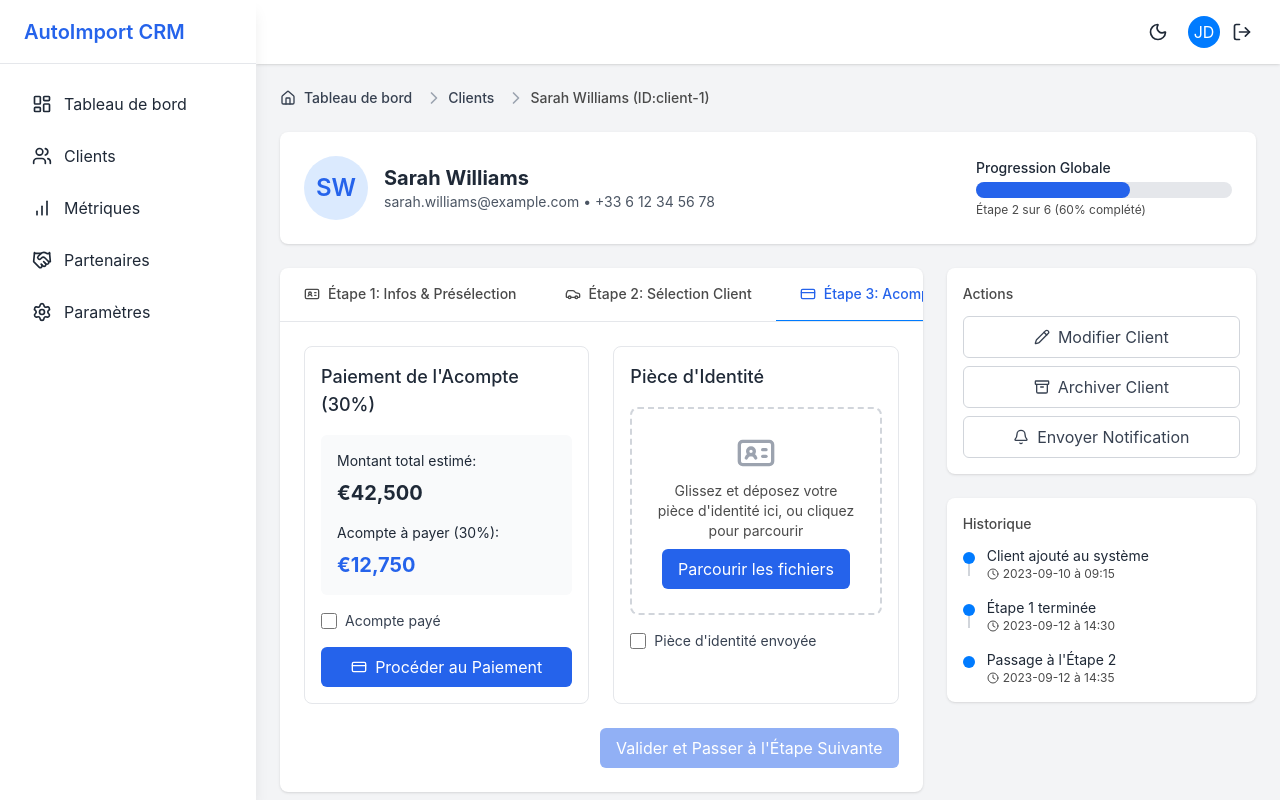
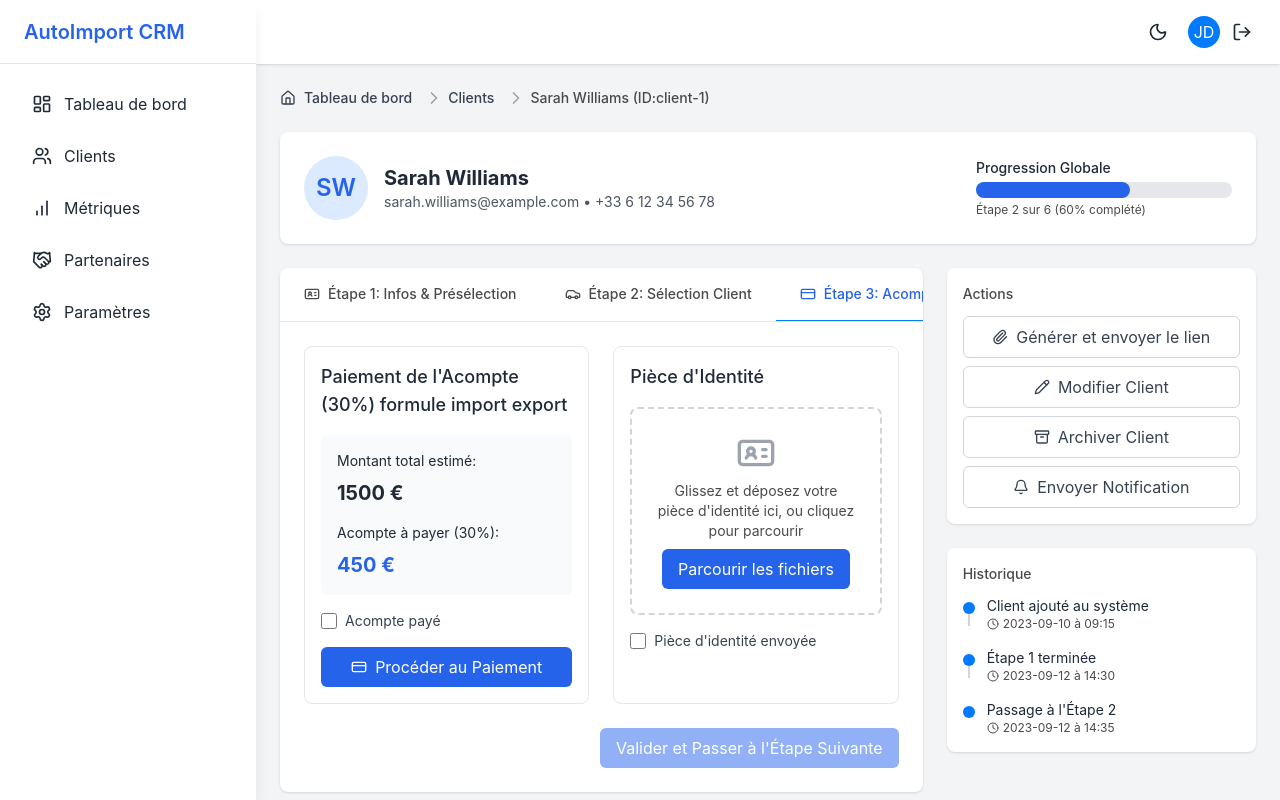
Before and after one commit to BryanParisot/CRM_TRUST_FRONT, a React app: page /client/client-1 in a window 1280 px wide. Both pictures are taken after a click on the button "Étape 3: Acompte & Pièce ID". Built offline with nearby package versions, Linux system fonts and the light colour scheme; the HTML template or start-up script is replaced by a standard one.

Commit message:
fix(clientDetail): clarification of static information

```diff
--- a/src/components/ClientInfoTab.tsx
+++ b/src/components/ClientInfoTab.tsx
@@ -21,6 +21,7 @@ interface ClientData {
   budget: string;
   description: string;
   timeline: TimelineEvent[];
+  deliveryOption?: string; // Nouveau champ pour l'option de livraison
 }
 
 interface Vehicle {
@@ -49,6 +50,7 @@ const ClientInfoTab: React.FC<ClientInfoTabProps> = ({ clientData, vehicleOption
         { label: 'Véhicule', value: clientData.vehicle },
         { label: 'Couleur du Véhicule', value: clientData.vehicleColor },
         { label: 'KM Max', value: clientData.maxKm },
+        { label: 'Option de livraison', value: clientData.deliveryOption || 'Non spécifié' }, // Nouveau champ
       ].map(item => (
         <div key={item.label}>
           <h3 className="text-sm font-medium text-gray-500 dark:text-gray-400 mb-1">
--- a/src/components/DepositAndIdTab.tsx
+++ b/src/components/DepositAndIdTab.tsx
@@ -17,14 +17,14 @@ const DepositAndIdTab: React.FC<DepositAndIdTabProps> = ({
   <div className="space-y-6">
     <div className="grid grid-cols-1 md:grid-cols-2 gap-6">
       <div className="border rounded-lg p-4 border-gray-200 dark:border-gray-700">
-        <h3 className="text-lg font-medium mb-4">Paiement de l'Acompte (30%)</h3>
+        <h3 className="text-lg font-medium mb-4">Paiement de l'Acompte (30%) formule import export</h3>
         <div className="space-y-4">
           <div className="bg-gray-50 dark:bg-gray-700 p-4 rounded-md">
             <p className="text-sm mb-2">Montant total estimé:</p>
-            <p className="text-xl font-bold">€42,500</p>
+            <p className="text-xl font-bold">1500 €</p>
             <p className="text-sm mb-2 mt-4">Acompte à payer (30%):</p>
             <p className="text-xl font-bold text-blue-600 dark:text-blue-400">
-              €12,750
+              450 €
             </p>
           </div>
           <div className="flex items-center">
--- a/src/components/DocumentsAndPaymentTab.tsx
+++ b/src/components/DocumentsAndPaymentTab.tsx
@@ -40,10 +40,9 @@ const DocumentsAndPaymentTab: React.FC<DocumentsAndPaymentTabProps> = ({
         <div className="bg-gray-50 dark:bg-gray-700 rounded-lg p-4">
           <div className="space-y-3">
             {[
-              { label: 'Prix du véhicule', value: '€42,500' },
-              { label: 'Acompte déjà payé', value: '-€12,750' },
-              { label: "Frais d'importation", value: '€3,200' },
-              { label: "Frais d'immatriculation", value: '€850' },
+              { label: 'Acompte déjà payé', value: '450 €' },
+              { label: "Frais d'importation", value: '1,200 €' },
+              { label: "Formule import export", value: '1,050 €' },
             ].map(item => (
               <div key={item.label} className="flex justify-between">
                 <span className="text-gray-600 dark:text-gray-400">{item.label}</span>
@@ -52,7 +51,7 @@ const DocumentsAndPaymentTab: React.FC<DocumentsAndPaymentTabProps> = ({
             ))}
             <div className="border-t dark:border-gray-600 pt-2 mt-2 flex justify-between">
               <span className="font-medium">Montant restant à payer</span>
-              <span className="font-bold text-lg">€33,800</span>
+              <span className="font-bold text-lg">2,700 €</span>
             </div>
           </div>
           <div className="mt-4">
--- a/src/components/Sidebar.tsx
+++ b/src/components/Sidebar.tsx
@@ -1,5 +1,5 @@
 import React from 'react';
-import { PencilIcon, ArchiveIcon, BellIcon, ClockIcon } from 'lucide-react';
+import { PencilIcon, ArchiveIcon, BellIcon, ClockIcon, Paperclip } from 'lucide-react';
 
 interface TimelineEvent {
   id: string;
@@ -35,6 +35,7 @@ const Sidebar: React.FC<SidebarProps> = ({ clientData }) => (
       </h3>
       <div className="space-y-2">
         {[
+          { label: 'Générer et envoyer le lien', icon: Paperclip },
           { label: 'Modifier Client', icon: PencilIcon },
           { label: 'Archiver Client', icon: ArchiveIcon },
           { label: 'Envoyer Notification', icon: BellIcon },
```
